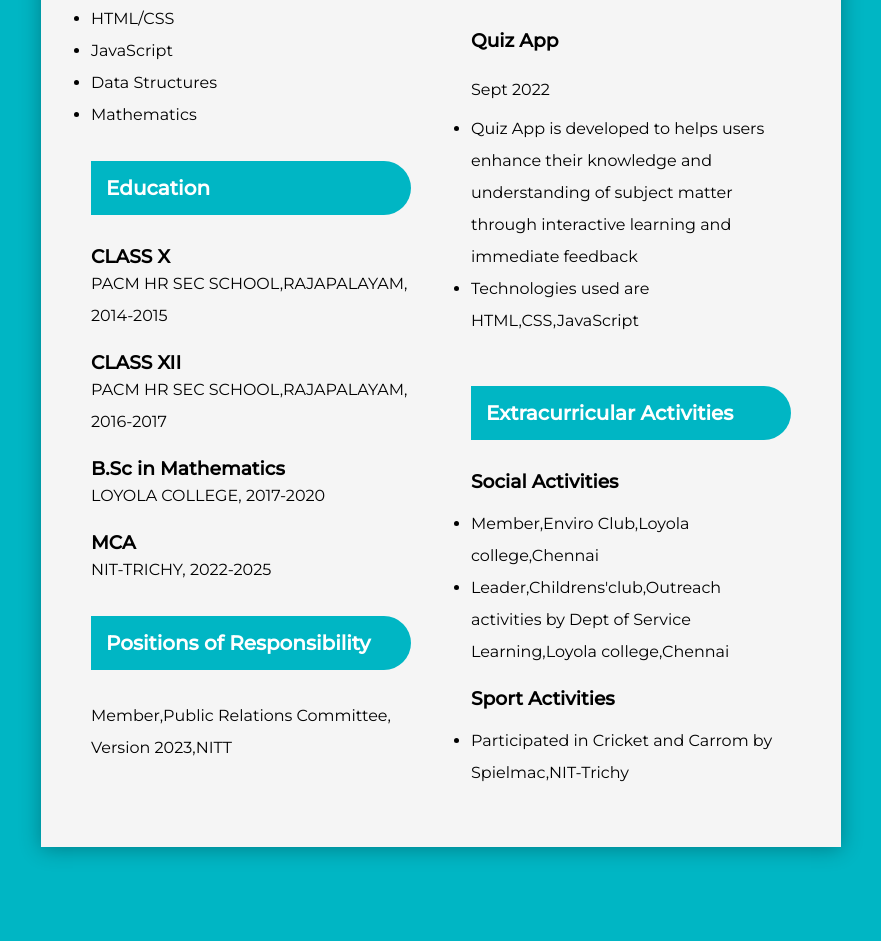
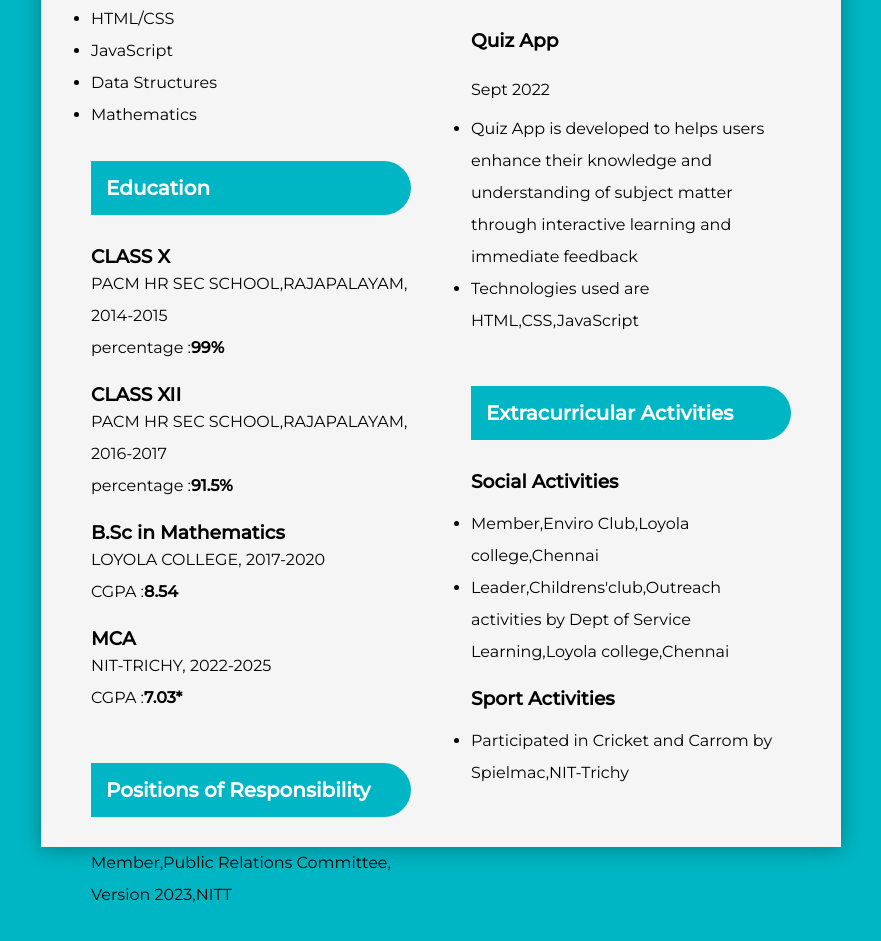
Before and after one commit to Hariharashivan028/resume, a plain HTML site: page index.html in a window 1280 px wide. Shown: the part 713-1654 px from the top of the page, without its empty margins (199-1080 px from the left). Before the commit the page ends 1620 px from the top, so only its background shows below. Drawn offline with Linux system fonts and the light colour scheme.

Commit message:
Update index.html

```diff
--- a/index.html
+++ b/index.html
@@ -33,13 +33,17 @@
           </ul>
           <h2>Education</h2>
           <h3>CLASS X</h3>
-          <p>PACM HR SEC SCHOOL,RAJAPALAYAM, 2014-2015</p> <br>
+          <p>PACM HR SEC SCHOOL,RAJAPALAYAM, 2014-2015</p>
+          <p>percentage :<strong>99%</strong></p><br>
           <h3>CLASS XII</h3>
-          <p>PACM HR SEC SCHOOL,RAJAPALAYAM, 2016-2017</p> <br>
+          <p>PACM HR SEC SCHOOL,RAJAPALAYAM, 2016-2017</p>
+          <p>percentage :<strong>91.5%</strong></p><br>
           <h3>B.Sc in Mathematics</h3>
-          <p>LOYOLA COLLEGE, 2017-2020</p> <br>
+          <p>LOYOLA COLLEGE, 2017-2020</p>
+          <p>CGPA :<strong>8.54</strong></p><br>
           <h3>MCA</h3>
           <p>NIT-TRICHY, 2022-2025</p>
+          <p>CGPA :<strong>7.03*</strong></p><br>
           <h2>Positions of Responsibility</h2>
           <p>Member,Public Relations Committee, Version 2023,NITT</p>
         </div>
```
